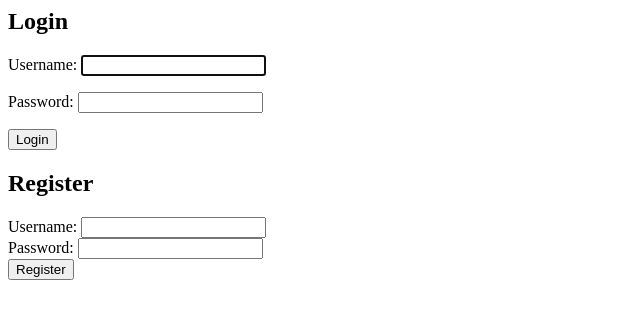
After one commit to lenbie/CyberSecurityProject, a Django app: page /login/ in a window 1280 px wide. The commit adds this page. Shown: the top 319 px of the page, without its empty margins (0-640 px from the left). Run offline with Django 5.2, Linux system fonts and the light colour scheme.

Commit message:
add login and registration

```diff
--- a/webapp/mysite/settings.py
+++ b/webapp/mysite/settings.py
@@ -31,13 +31,14 @@ ALLOWED_HOSTS = []
 # Application definition
 
 INSTALLED_APPS = [
-    'polls.apps.PollsConfig',
+    #'polls.apps.PollsConfig',
     'django.contrib.admin',
     'django.contrib.auth',
     'django.contrib.contenttypes',
     'django.contrib.sessions',
     'django.contrib.messages',
     'django.contrib.staticfiles',
+    "polls"
 ]
 
 MIDDLEWARE = [
@@ -69,6 +70,8 @@ TEMPLATES = [
 
 WSGI_APPLICATION = 'mysite.wsgi.application'
 
+LOGIN_URL = '/login/'
+LOGIN_REDIRECT_URL = '/'
 
 # Database
 # https://docs.djangoproject.com/en/5.2/ref/settings/#databases
--- a/webapp/mysite/urls.py
+++ b/webapp/mysite/urls.py
@@ -16,8 +16,11 @@ Including another URLconf
 """
 from django.contrib import admin
 from django.urls import include, path
+from django.contrib.auth.views import LoginView, LogoutView
 
 urlpatterns = [
-    path("polls/", include("polls.urls")),
+    path("", include("polls.urls")),
     path("admin/", admin.site.urls),
+    path('login/', LoginView.as_view(template_name='polls/login.html')),
+	path('logout/', LogoutView.as_view(next_page='/'), name='logout'),
 ]
--- a/webapp/polls/templates/polls/detail.html
+++ b/webapp/polls/templates/polls/detail.html
@@ -4,6 +4,12 @@
     <meta charset="utf-8" />
   </head>
   <body>
+
+
+    <form action="{% url 'logout' %}" method="POST">
+			{% csrf_token %}
+            <input type="submit" value="Logout"/>
+    </form>
 
     <form action="{% url 'polls:vote' question.id %}" method="post">
       {% csrf_token %}
--- /dev/null
+++ b/webapp/polls/templates/polls/login.html
@@ -0,0 +1,15 @@
+<h2>Login</h2>
+<form method="post">
+  {% csrf_token %}
+  {{ form.as_p }}
+  <button type="submit">Login</button>
+</form>
+
+
+<h2>Register</h2>
+<form method="post" action="/register/">
+  {% csrf_token %}
+  <label>Username: <input type="text" name="username"></label><br>
+  <label>Password: <input type="password" name="password"></label><br>
+  <button type="submit">Register</button>
+</form>
--- a/webapp/polls/urls.py
+++ b/webapp/polls/urls.py
@@ -1,15 +1,20 @@
 from django.urls import path
+from django.contrib.auth import views as auth_views
 
 from . import views
 
 app_name = "polls"
 urlpatterns = [
-    # ex: /polls/
+    # ex: /
     path("", views.index, name="index"),
-    # ex: /polls/5/
+
+    path("register/", views.register, name="register"),
+
+    # ex: //5/
     path("<int:question_id>/", views.detail, name="detail"),
-    # ex: /polls/5/results/
+    # ex: /5/results/
     path("<int:question_id>/results/", views.results, name="results"),
-    # ex: /polls/5/vote/
+    # ex: /5/vote/
     path("<int:question_id>/vote/", views.vote, name="vote"),
+
 ]
```
Also changed, not shown: webapp/polls/templates/polls/index.html (+21 -13 lines), webapp/polls/templates/polls/results.html (+7 -0 lines), webapp/polls/views.py (+20 -3 lines).
